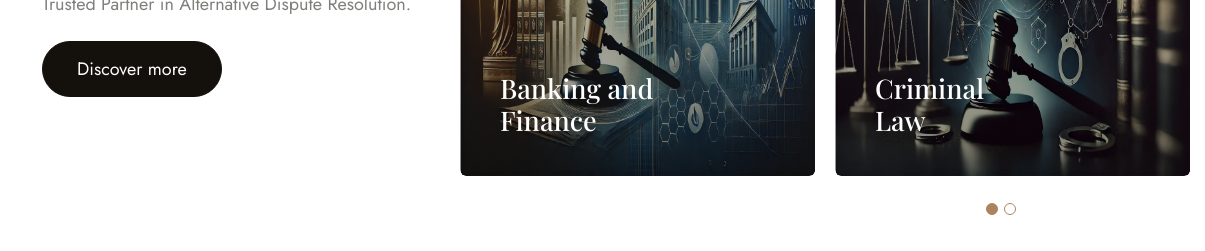
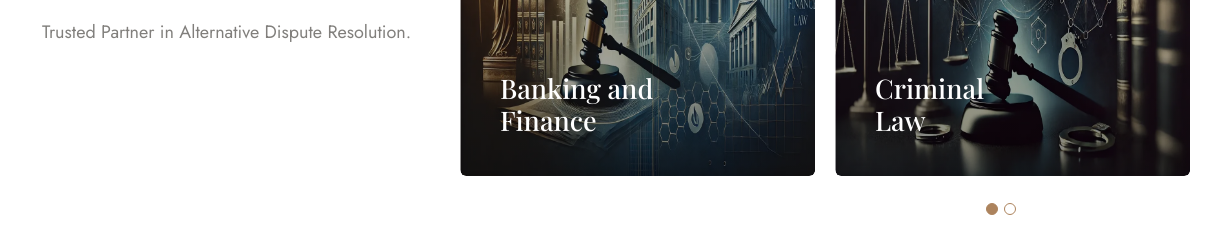
Before and after one commit to Harshittotuka/Temp2, a plain HTML site: page index.html in a window 1280 px wide. Shown: the part 2960-3211 px from the top of the page, 0-1205 px from the left. Drawn offline with nearby package versions, Linux system fonts and the light colour scheme; a web font is replaced by a local one.

Commit message:
panel redirection update

```diff
--- a/index.html
+++ b/index.html
@@ -333,7 +333,7 @@
                     </div>
                     <div class="section-title">Our  <span>Expertise</span></div>
                     <p>Trusted Partner in Alternative Dispute Resolution.</p>
-                    <a href="#" class="button-2">Discover more<span></span></a>
+                    <!-- <a href="#" class="button-2">Discover more<span></span></a> -->
                 </div>
                 <div class="col-lg-8 col-md-12">
                     <div class="case-study-container">
```
